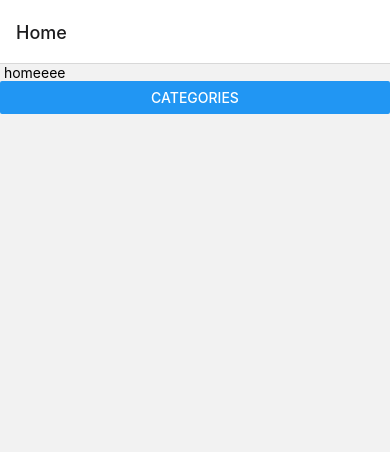
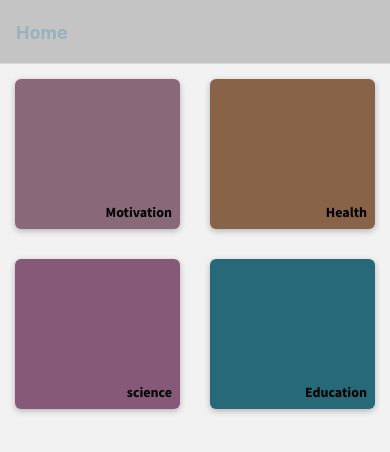
Before and after one commit to camilarociodiaz/e-book-store, a React Native app: screen /Home in a window 390 px wide. Shown: the top 452 px of the page. Built offline with nearby package versions, Linux system fonts and the light colour scheme.

Commit message:
navigation

```diff
--- /dev/null
+++ b/components/BookItem.js
@@ -0,0 +1,37 @@
+import { StyleSheet, Text, TouchableOpacity, View } from 'react-native'
+
+import React from 'react'
+
+const BookItem = ({ item, onSelected }) => {
+    return (
+        <TouchableOpacity onPress={() => onSelected(item)}>
+            <View style={styles.bookItem}>
+                <View>
+                    <Text style={styles.name}>{item.name}</Text>
+                </View>
+                <View>
+                    <Text style={styles.details}>{item.description}</Text>
+                    <Text style={styles.details}>{item.price}</Text>
+                </View>
+            </View>
+        </TouchableOpacity>
+    )
+}
+
+const styles = StyleSheet.create({
+    bookItem: {
+        padding: 20,
+        margin: 10,
+        borderRadius: 3,
+        backgroundColor: '#ccc',
+    },
+    name: {
+        fontFamily: 'SansBold',
+        fontSize: 20,
+    },
+    details: {
+        fontSize: 18
+    }
+})
+
+export default BookItem
--- a/components/GridItem.js
+++ b/components/GridItem.js
@@ -0,0 +1,44 @@
+import {StyleSheet, Text, TouchableOpacity, View} from 'react-native'
+
+import React from 'react'
+
+const GridItem = ({ item, onSelected}) => {
+    return (
+        <View style={styles.gridItem}>
+            <TouchableOpacity
+                onPress={() => onSelected(item)}
+                style={{...styles.container, backgroundColor: item.color}}
+            >
+                <View>
+                    <Text style={styles.title}>{item.title}</Text>
+                </View>
+            </TouchableOpacity>
+        </View>
+    )
+}
+
+const styles = StyleSheet.create({
+    gridItem: {
+        flex: 1,
+        margin: 15,
+        height: 150,
+        borderRadius: 6,
+    },
+    container: {
+        flex: 1,
+        borderRadius: 6,
+        justifyContent: 'flex-end',
+        alignItems: 'flex-end',
+        padding: 8,
+        shadowColor: 'black',
+        shadowOpacity: 0.26,
+        shadowOffset: {width: 0, height: 2},
+        shadowRadius: 6,
+        elevation: 3,
+    },
+    title: {
+        fontFamily: 'SansBold',
+    }
+})
+
+export default GridItem
--- a/data/books.js
+++ b/data/books.js
@@ -2,43 +2,47 @@
 export const BOOKS = [
 
     {
-        id: '1',
-        category: '1',
-        title: 'Book 1',
+        id: 1,
+        category: 1,
+        name: 'Book 1',
         description: 'dsfsdf',
         price: 1200,
     },
     {
-        id: '2',
-        category: '2',
-        title: 'Book 1',
+        id: 2,
+        category: 2,
+        name: 'Book 2',
         description: 'dsfsdf',
         price: 900,
     },
     {
-        id: '3',
-        category: '2',
-        title: 'Book 1',
+        id: 3,
+        category: 2,
+        name: 'Book 3',
         description: 'dsfsdf',
         price: 1900,
     },
     {
-        id: '4',
-        category: '3',
-        title: 'Book 1',
+        id: 4,
+        category: 3,
+        name: 'Book 4',
         description: 'dsfsdf',
         price: 3200,
     },
     {
-        id: '5',
-        category: '4',
-        title: 'Book 1',
+        id: 5,
+        category: 4,
+        name: 'Book 5',
         description: 'dsfsdf',
         price: 4200,
     },
 
-
-
-
+    {
+        id: 6,
+        category: 1,
+        name: 'Book 6',
+        description: 'dsfsdf',
+        price: 4200,
+    },
 
 ]
--- a/data/categories.js
+++ b/data/categories.js
@@ -1,22 +1,22 @@
 export const CATEGORIES = [
 
     {
-        id: '1',
+        id: 1,
         title: 'Motivation',
         color: '#896978',
     },
     {
-        id: '2',
-        title: 'Healt',
+        id: 2,
+        title: 'Health',
         color: '#896348',
     },
     {
-        id: '3',
+        id: 3,
         title: 'science',
         color: '#865978',
     },
     {
-        id: '4',
+        id: 4,
         title: 'Education',
         color: '#276978',
     },
--- a/navigation/ShopNavigator.js
+++ b/navigation/ShopNavigator.js
@@ -1,7 +1,9 @@
-import {BookDetail} from '../screens/BookDetailScreen'
+import BookDetail from '../screens/BookDetailScreen'
+import { COLORS } from '../constants/Colors'
 import {CategoriesScreen} from '../screens/CategoriesScreen'
 import {Home} from '../screens/Home'
 import { NavigationContainer } from '@react-navigation/native'
+import { Platform } from 'react-native'
 import React from 'react'
 import { createNativeStackNavigator } from '@react-navigation/native-stack'
 
@@ -10,10 +12,19 @@ const Stack = createNativeStackNavigator()
 export const ShopNavigator = () => {
   return (
  <NavigationContainer initialRouteName="Detail">
-<Stack.Navigator>
+<Stack.Navigator
+screenOptions={{
+  headerStyle: {
+      backgroundColor: Platform.OS === 'android' ? COLORS.primary : COLORS.accent
+  },
+  headerTintColor: Platform.OS === 'android' ? 'white' : COLORS.primary,
+  headerTitleStyle: {
+      fontWeight: 'bold'
+  }
+}}>
 <Stack.Screen name='Home' component={Home} />
-<Stack.Screen name='Categories' component={CategoriesScreen} />
-<Stack.Screen name='Detail' component={BookDetail} />
+<Stack.Screen name='Products' component={CategoriesScreen} options={({route}) => ({ title: route.params.name})} />
+<Stack.Screen name='Detail' component={BookDetail}  />
 </Stack.Navigator>
  </NavigationContainer>
   )
--- a/screens/BookDetailScreen.js
+++ b/screens/BookDetailScreen.js
@@ -1,11 +1,32 @@
-import { Text, View } from 'react-native'
+import {StyleSheet, Text, View} from 'react-native'
 
 import React from 'react'
 
-export const BookDetail = () => {
+const BookDetail = ({ route }) => {
+
+    const  book = route.params
+
     return (
-        <View>
-            <Text> Book Detail</Text>
+        <View style={styles.screen}>
+            <Text style={styles.title}>{book.name}</Text>
+            <Text>{book.description} </Text>
+            <Text> ${book.price}</Text>
         </View>
     )
 }
+
+const styles = StyleSheet.create({
+    screen: {
+        flex: 1,
+        justifyContent: 'center',
+        alignItems: 'center',
+        backgroundColor: '#fff',
+    },
+    title: {
+        fontSize: 20,
+        fontFamily: 'SansBold',
+        marginBottom: 10
+    }
+})
+
+export default BookDetail;
--- a/screens/CategoriesScreen.js
+++ b/screens/CategoriesScreen.js
@@ -1,13 +1,28 @@
-import { Text, View } from 'react-native'
+import { FlatList, Text } from 'react-native'
 
-import {Button} from 'react-native';
+import { BOOKS } from '../data/books'
+import BookItem from '../components/BookItem'
 import React from 'react'
 
-export const CategoriesScreen = ({navigation}) => {
+export const CategoriesScreen = ({ navigation, route }) => {
+    const books = BOOKS.filter(book => book.category === route.params.categoryID);
+
+    const handleSelected = (item) => {
+        navigation.navigate('Detail', {
+            productID: item.id,
+            name: item.name,
+        });
+    }
+
+    const renderItemBook = ({ item }) => (
+        <BookItem item={item} onSelected={handleSelected} />
+    )
     return (
-        <View>
-            <Text> CategoriesScreen</Text>
-            <Button title='detail' onPress={() => {navigation.navigate('Detail')}}> </Button>
-    </View>
-    )
+        <>
+            <FlatList data={books}
+                keyExtractor={item => item.id}
+                renderItem={renderItemBook} />
+        </>
+    );
+
 }
--- a/screens/Home.js
+++ b/screens/Home.js
@@ -1,13 +1,28 @@
-import { Button, Text, View } from 'react-native'
-
+import {CATEGORIES} from '../data/categories'
+import {FlatList} from 'react-native'
+import GridItem from '../components/GridItem'
 import React from 'react'
 
-export const Home = ({navigation}) => {
+export const Home = ({ navigation }) => {
+    const handleSelectedCategory = (item) => {
+        navigation.navigate('Products', {
+            categoryID: item.id,
+            name: item.title
+        });
+    }
+
+    const renderGridItem = ({ item }) => (
+        <GridItem item={item} onSelected={handleSelectedCategory} />
+    )
+
     return (
-        <View>
-            <Text> homeeee </Text>
-            <Button title='categories' onPress={() => {navigation.navigate('Categories')}}> </Button>
 
-        </View>
-    )
+            <FlatList
+                data={CATEGORIES}
+                renderItem={renderGridItem}
+                keyExtractor={item => item.id}
+                numColumns={2}
+            />
+
+    );
 }
```
